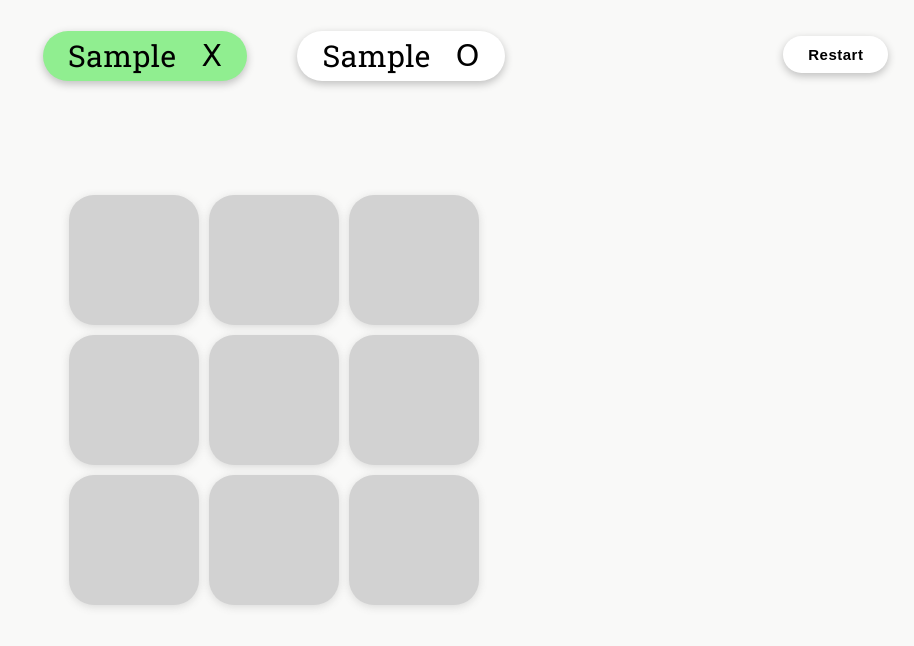
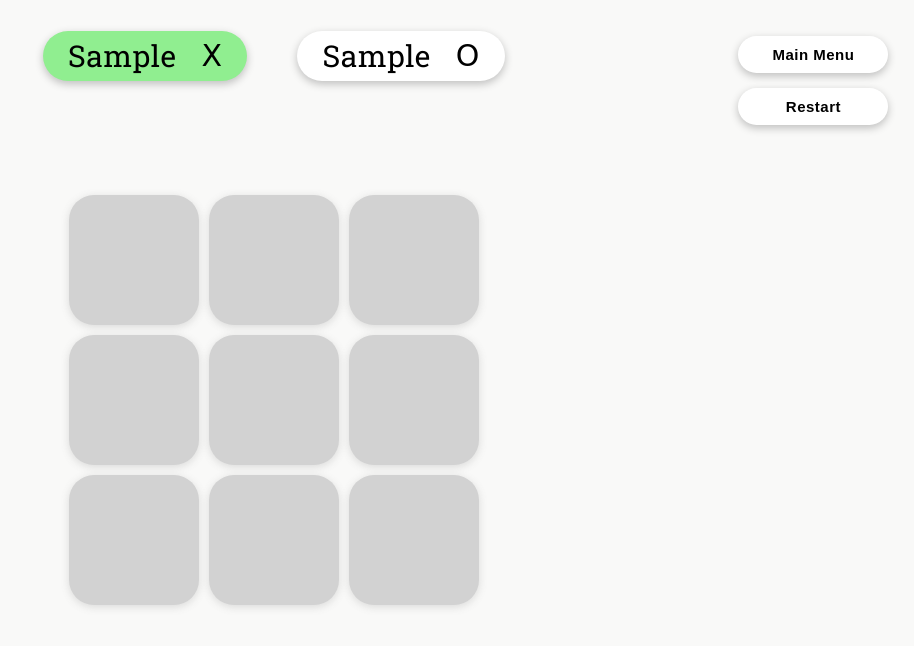
Before and after one commit to sth21/odin-tic-tac-toe, a plain HTML site: page index.html in a window 1280 px wide. Both pictures are taken after typing "Sample", "Sample" into the empty fields and a click on the button "Start". Shown: the whole page, without its empty margins (366-1280 px from the left). Drawn offline with Linux system fonts and the light colour scheme; a web font is replaced by a local one.

Commit message:
Add main menu button

```diff
--- a/index.html
+++ b/index.html
@@ -62,6 +62,7 @@
             <div class="square sq8"></div>
         </div>
         <div id="display-winner"></div>
+        <button id="main-menu">Main Menu</button>
         <button id="restart">Restart</button>
     </body>
 </html>
--- a/javascript.js
+++ b/javascript.js
@@ -12,6 +12,7 @@ const gameSettings = (() => {
     let playerOneName;
     let playerTwoName;
     const restart = document.querySelector('#restart');
+    const mainmenu = document.querySelector('#main-menu');
     const playerOneO = document.querySelector('.Oone');
     const playerOneX = document.querySelector('.Xone');
     const playerTwoO = document.querySelector('.Otwo');
@@ -38,6 +39,7 @@ const gameSettings = (() => {
         }
         gameBoard.clearBoard();
     });
+    mainmenu.addEventListener('click', () => location.reload());
     const toggleMarker = (event) => {
         if (event.target.classList.contains('Xone')) {
             playerOneX.classList.add('selected-marker');
@@ -56,7 +58,6 @@ const gameSettings = (() => {
     document.addEventListener('submit', (event) => {
         event.preventDefault();
         const overlay = document.querySelector('#overlay');
-        const restart = document.querySelector('#restart');
         playerOneName = document.querySelector('[name="playerOneName"]').value;
         playerTwoName = document.querySelector('[name="playerTwoName"]').value;
         if (playerOneX.classList.contains('selected-marker')) {
@@ -68,6 +69,7 @@ const gameSettings = (() => {
         }
         overlay.style.display = 'none';
         restart.style.display = 'inline-block';
+        mainmenu.style.display = 'inline-block';
         playerOne = playerFactory(playerOneName, playerOneMarker);
         playerTwo = playerFactory(playerTwoName, playerTwoMarker);
         createPlayerBoxes();
--- a/style.css
+++ b/style.css
@@ -69,7 +69,7 @@ body {
     gap: 50px;
 }
 
-.player-one, .player-two, #restart {
+.player-one, .player-two, #restart, #main-menu {
     letter-spacing: .5px;
     padding-top: 10px;
     padding-bottom: 10px;
@@ -115,22 +115,30 @@ body {
     font-size: 1.5rem;
 }
 
-#restart {
+#restart, #main-menu {
     display: none;
     position: fixed;
-    top: 4.5%;
     right: 2%;
     border: 0px;
     font-size: .5rem;
     transition: all .2s;
     font-weight: bold;
+    width: 150px;
 }
 
-#restart:hover, .square:hover, form button:hover {
+#main-menu {
+    top: 4.5%;
+}
+
+#restart {
+    top: 11%;
+}
+
+#restart:hover, .square:hover, form button:hover, #main-menu:hover {
     filter: brightness(75%);
 }
 
-#restart:active, .square:active, form button:active {
+#restart:active, .square:active, form button:active, #main-menu:active {
     transform: scale(110%);
 }
 
```
